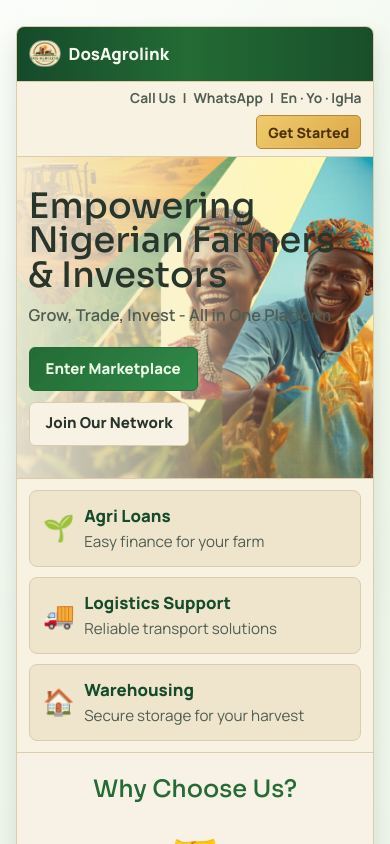
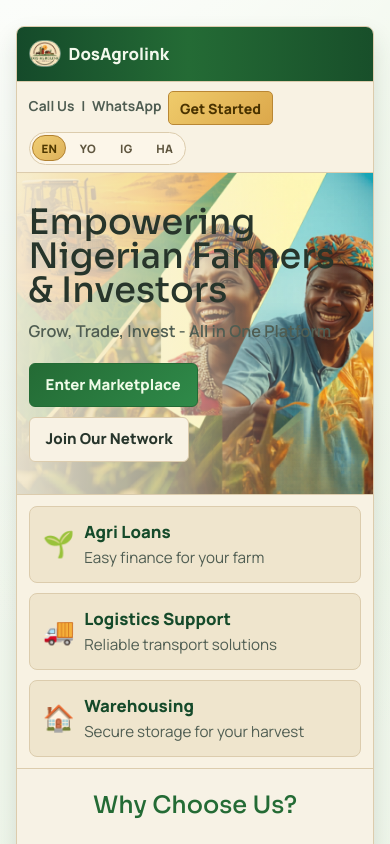
Before and after one commit to steve-diamond/agrolink-frontend, a Next.js app: page / in a window 390 px wide. Shown: the top 844 px of the page. Built offline with nearby package versions, Linux system fonts and the light colour scheme.

Commit message:
Polish language switchers to match homepage brand UI

```diff
--- a/app/globals.css
+++ b/app/globals.css
@@ -113,11 +113,57 @@ body {
   align-items: center;
   justify-content: flex-end;
   flex-wrap: wrap;
-  gap: 0.42rem;
+  gap: 0.5rem;
   padding: 0.4rem 1rem;
   color: var(--dos-text-muted);
   font-size: 0.86rem;
   font-weight: 700;
+}
+
+.dos-subbar-contact {
+  display: flex;
+  align-items: center;
+  gap: 0.42rem;
+}
+
+.dos-subbar-divider {
+  opacity: 0.6;
+}
+
+.dos-language-switch {
+  display: inline-flex;
+  align-items: center;
+  gap: 0.28rem;
+  border: 1px solid var(--dos-earth-300);
+  border-radius: 999px;
+  background: #fcf6e9;
+  padding: 0.18rem;
+}
+
+.dos-lang-chip {
+  min-width: 34px;
+  min-height: 26px;
+  border: 1px solid transparent;
+  border-radius: 999px;
+  background: transparent;
+  color: #5f563f;
+  font-size: 0.72rem;
+  font-weight: 800;
+  letter-spacing: 0.03em;
+  padding: 0.18rem 0.45rem;
+  transition: all 140ms ease;
+}
+
+.dos-lang-chip:hover {
+  border-color: #d8c79a;
+  background: #f7edd7;
+  color: #4e4227;
+}
+
+.dos-lang-chip.is-active {
+  border-color: #b1812f;
+  background: linear-gradient(135deg, #f0cd73, #ddb15a);
+  color: #4d3700;
 }
 
 .dos-get-started {
@@ -2664,6 +2710,24 @@ button {
     text-align: left;
   }
 
+  .dos-subbar {
+    justify-content: flex-start;
+    gap: 0.4rem;
+  }
+
+  .dos-subbar-divider {
+    display: none;
+  }
+
+  .dos-language-switch {
+    order: 3;
+  }
+
+  .dos-get-started {
+    margin-left: 0;
+    margin-top: 0.2rem;
+  }
+
   .social-carousel-block {
     border-radius: 20px;
     padding: 0.9rem;
--- a/app/page.tsx
+++ b/app/page.tsx
@@ -1,6 +1,7 @@
 import Image from "next/image";
 import Link from "next/link";
 import dosLogo from "../dos logo.jpg";
+import HomeLanguageSwitcher from "@/components/HomeLanguageSwitcher";
 
 const navItems = [
   { label: "Marketplace", href: "/marketplace" },
@@ -39,11 +40,13 @@ export default function Home() {
         </header>
 
         <div className="dos-subbar">
-          <span>Call Us</span>
-          <span>|</span>
-          <span>WhatsApp</span>
-          <span>|</span>
-          <span>En · Yo · IgHa</span>
+          <div className="dos-subbar-contact" aria-label="Contact channels">
+            <span>Call Us</span>
+            <span>|</span>
+            <span>WhatsApp</span>
+          </div>
+          <div className="dos-subbar-divider" aria-hidden="true">|</div>
+          <HomeLanguageSwitcher />
           <Link href="/register" className="dos-get-started">Get Started</Link>
         </div>
 
--- /dev/null
+++ b/components/HomeLanguageSwitcher.tsx
@@ -0,0 +1,41 @@
+"use client";
+
+import { useEffect, useState } from "react";
+import { emitLanguageChanged, getStoredLanguage, setStoredLanguage, type UiLanguage } from "@/services/uiLanguage";
+
+const options: Array<{ label: string; value: UiLanguage }> = [
+  { label: "EN", value: "en" },
+  { label: "YO", value: "yo" },
+  { label: "IG", value: "ig" },
+  { label: "HA", value: "ha" },
+];
+
+export default function HomeLanguageSwitcher() {
+  const [language, setLanguage] = useState<UiLanguage>("en");
+
+  useEffect(() => {
+    setLanguage(getStoredLanguage());
+  }, []);
+
+  const handleChange = (value: UiLanguage) => {
+    setLanguage(value);
+    setStoredLanguage(value);
+    emitLanguageChanged();
+  };
+
+  return (
+    <div className="dos-language-switch" role="group" aria-label="Change language">
+      {options.map((item) => (
+        <button
+          key={item.value}
+          type="button"
+          onClick={() => handleChange(item.value)}
+          className={`dos-lang-chip ${language === item.value ? "is-active" : ""}`}
+          aria-pressed={language === item.value}
+        >
+          {item.label}
+        </button>
+      ))}
+    </div>
+  );
+}
--- a/components/NavBar.tsx
+++ b/components/NavBar.tsx
@@ -160,11 +160,27 @@ export default function NavBar() {
               {copy.syncStatus}: {isOnline ? copy.online : copy.offline} · {copy.queued} {pendingQueueCount}
             </span>
 
+            <label className="hidden items-center gap-1 rounded-md border border-[#d4bf88] bg-[#f8f2e4] px-1.5 py-1 text-[10px] font-bold uppercase tracking-[0.07em] text-[#5b4a25] lg:inline-flex">
+              Lang
+              <select
+                value={language}
+                onChange={(e) => handleLanguageChange(e.target.value as UiLanguage)}
+                aria-label="Choose language"
+                className="min-h-7 rounded-md border border-[#c7b17b] bg-[#fff9ed] px-1.5 text-[11px] font-bold text-[#3f3a2a] outline-none"
+              >
+                <option value="en">EN</option>
+                <option value="ha">HA</option>
+                <option value="yo">YO</option>
+                <option value="ig">IG</option>
+                <option value="pcm">PC</option>
+              </select>
+            </label>
+
             <select
               value={language}
               onChange={(e) => handleLanguageChange(e.target.value as UiLanguage)}
               aria-label="Choose language"
-              className="min-h-8 rounded-md border border-slate-300 bg-white px-1.5 text-[11px] font-semibold text-slate-700 sm:min-h-9 sm:px-2 sm:text-xs"
+              className="min-h-8 rounded-md border border-[#d4bf88] bg-[#f8f2e4] px-1.5 text-[11px] font-bold text-[#3f3a2a] outline-none lg:hidden"
             >
               <option value="en">EN</option>
               <option value="ha">HA</option>
```
